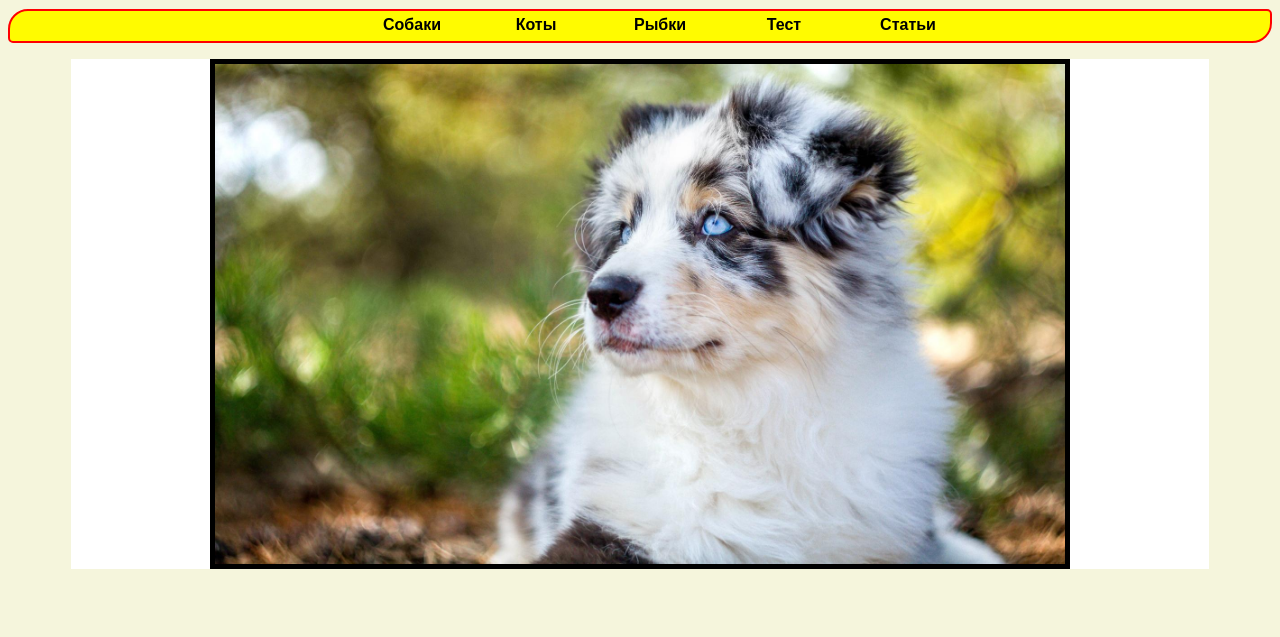
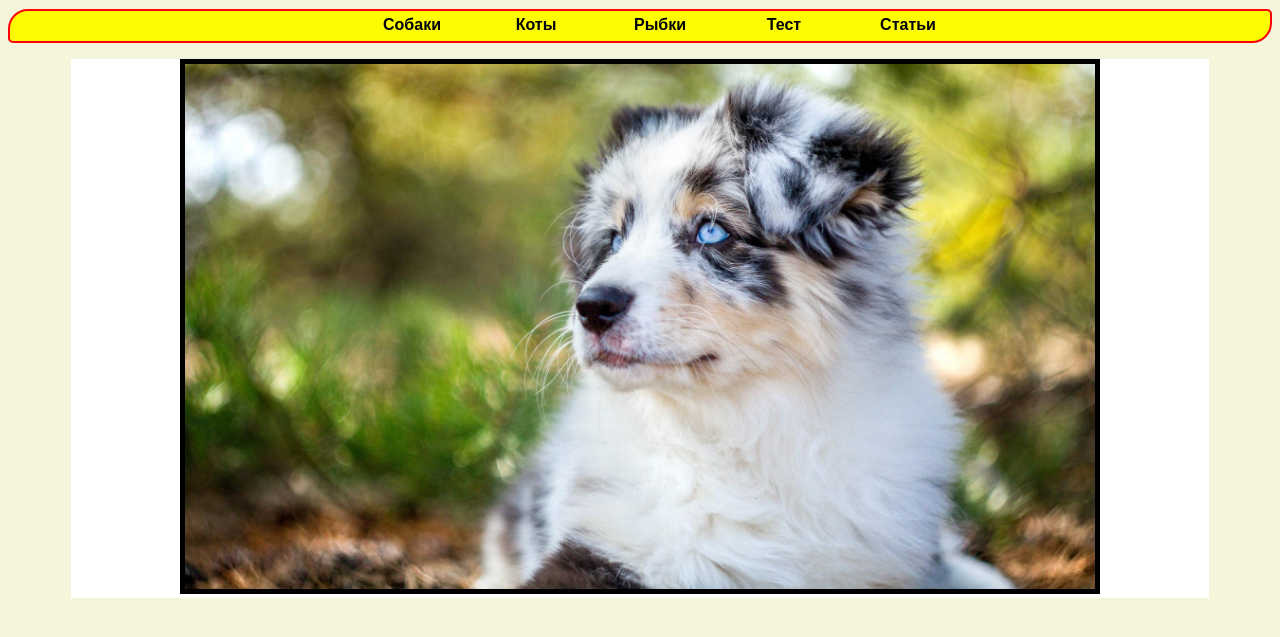
Before and after one commit to ShySame/PustoiRepozit, a plain HTML site: page Питомцы.html in a window 1280 px wide. Shown: the part 61-698 px from the top of the page. Drawn offline with Linux system fonts and the light colour scheme.

Commit message:
Add files via upload

```diff
--- a/base.css
+++ b/base.css
@@ -89,31 +89,17 @@ h1 {padding-top: 30px;
   background-color: #ffffff;
   }
 
-  .wrapper {
-    width: 850px;
-    height: 500px;
-    border: 5px solid #000000;
-    margin: 0 auto
-  }
   .exmpl {
     overflow: hidden;
     display: block;
     justify-content: center;
     align-items: center;
+
   }
   .exmpl img {
-    height: 100%;
-    width: auto;
-  }
-  .exmpl {
-    overflow: hidden;
-    display: block;
-    justify-content: center;
-    align-items: center;
-  }
-  .exmpl img {
-    height: 100%;
-    width: auto;
+    height: auto;
+    width: 80%;
+    border: 5px solid black;
   }
   p {padding-left: 60px;
     letter-spacing: normal;
--- a/Питомцы.html
+++ b/Питомцы.html
@@ -6,24 +6,6 @@
   <title>Твой идеальный питомец</title>
   <link rel="stylesheet" href="base.css" type="text/css"/>
  <style type="text/css">
-        .wrapper {
-        width: 850px;
-        height: 500px;
-        border: 5px solid #000000;
-        margin: 0 auto
-      }
-      .exmpl {
-        overflow: hidden;
-        display: block;
-        justify-content: center;
-        align-items: center;
-      }
-      .exmpl img {
-        height: 100%;
-        width: auto;
-      }
-
-
   </style>
  </head>
  <body>
@@ -39,7 +21,7 @@
       <li> <a href="4.html">Тест</a></li>
       <li> <a href="4.html">Статьи</a></li></ul>
   <div class="page">
-    <div class="wrapper exmpl">
+    <div align=center class="exmpl">
       <img src="ausi.jpg">
     </div>
   </div>
```
